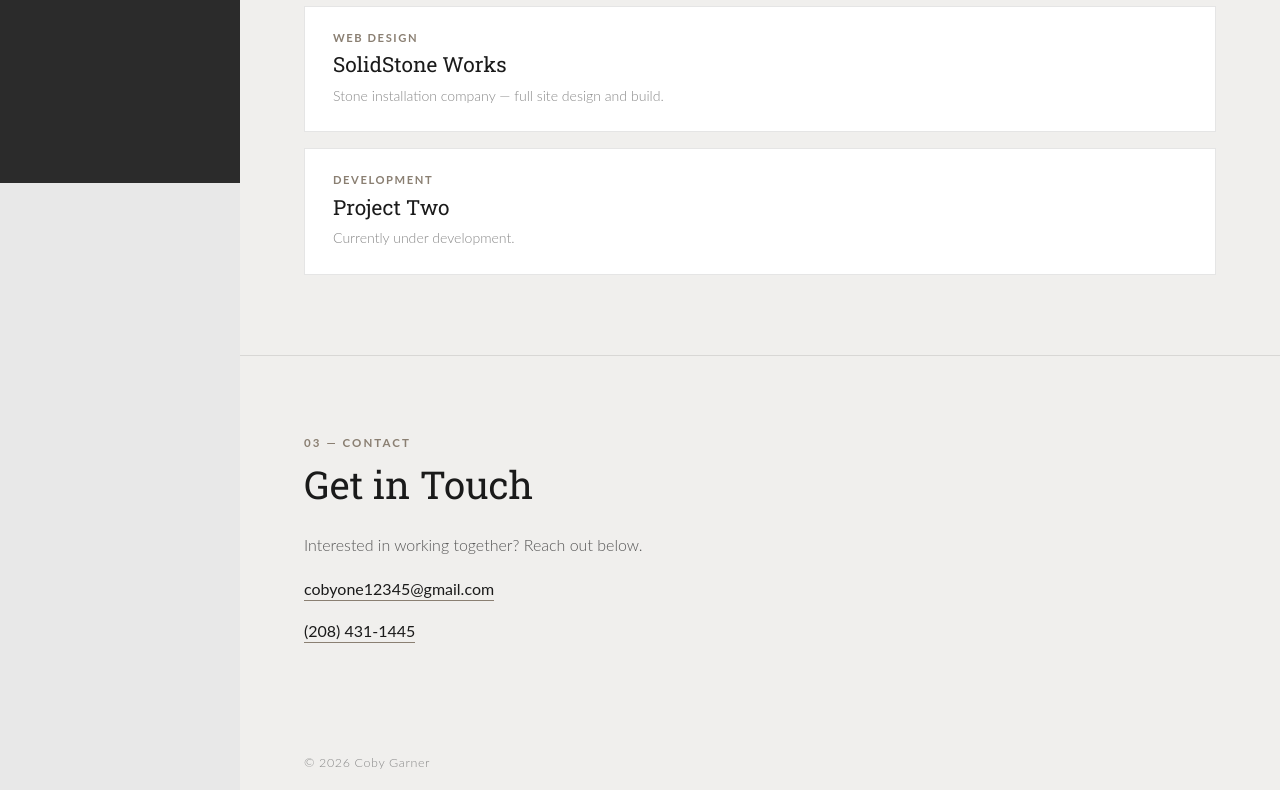
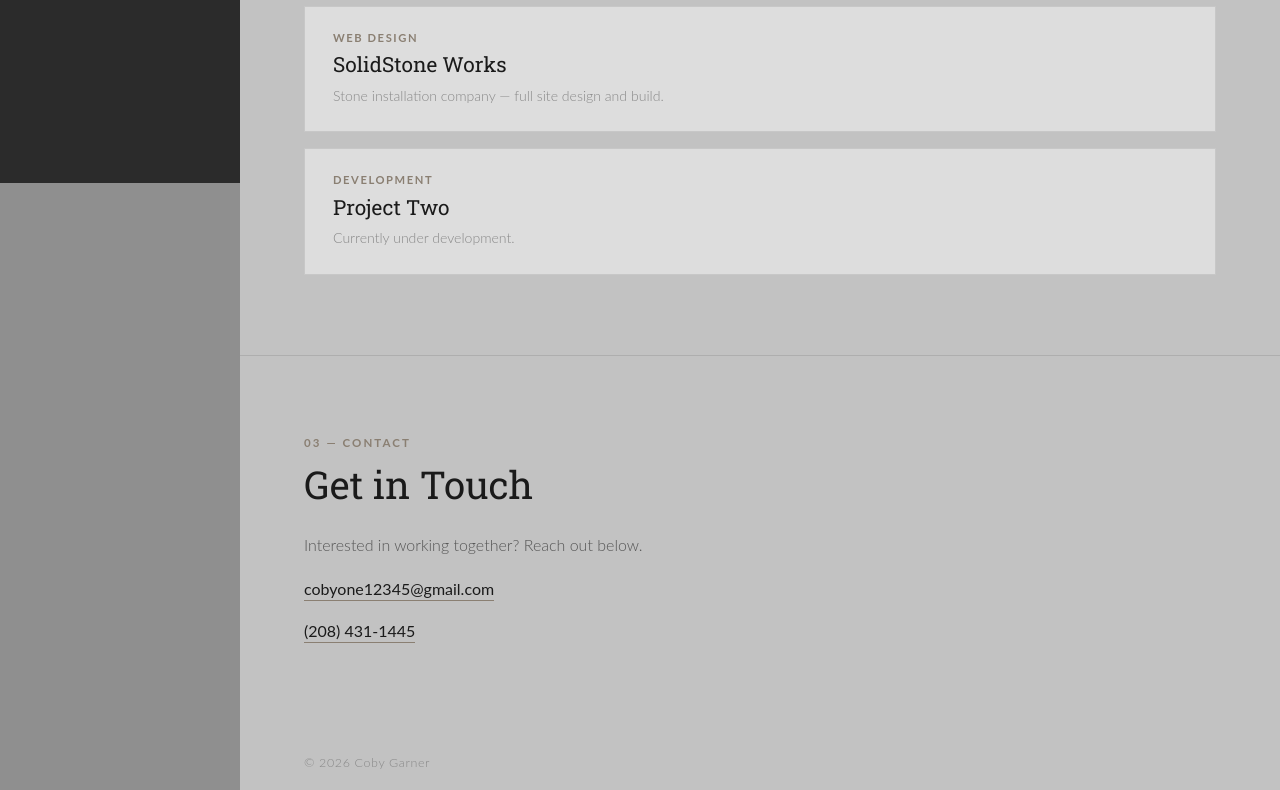
Before and after one commit to cobyone123/cobyone123.github.io, a plain HTML site: page index.html in a window 1280 px wide. Shown: the part 617-1407 px from the top of the page. Drawn offline with Linux system fonts and the light colour scheme.

Commit message:
color changes

```diff
--- a/style.css
+++ b/style.css
@@ -1,14 +1,14 @@
 :root {
     --sidebar-bg:   #2b2b2b;
     --sidebar-w:    240px;
-    --page-bg:      #e8e8e8;
-    --main-bg:      #f0efed;
+    --page-bg:      #8f8f8f;
+    --main-bg:      #c2c2c2;
     --text-dark:    #1a1a1a;
     --text-mid:     #555;
     --text-light:   #888;
     --accent:       #8a7f72;
     --border:       rgba(0,0,0,0.1);
-    --card-bg:      #ffffff;
+    --card-bg:      #dddddd;
 }
 
 * { margin: 0; padding: 0; box-sizing: border-box; }
```
